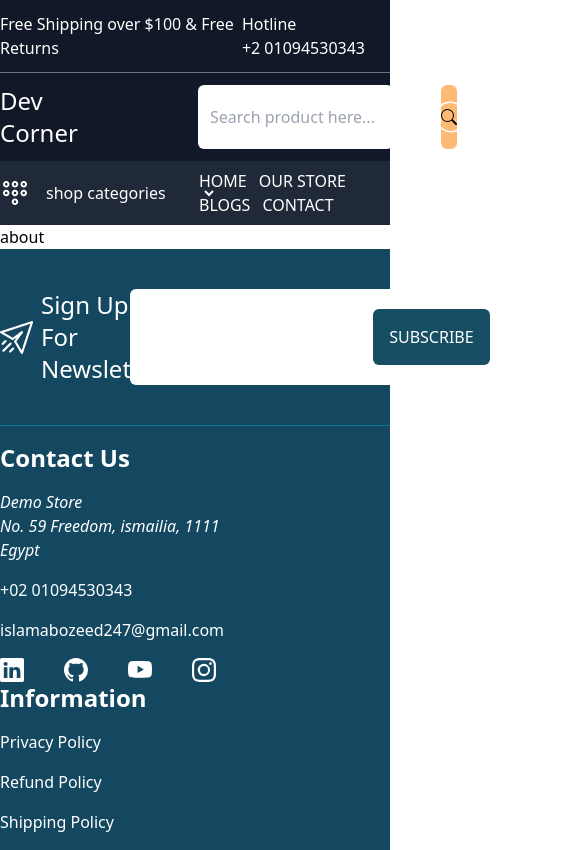
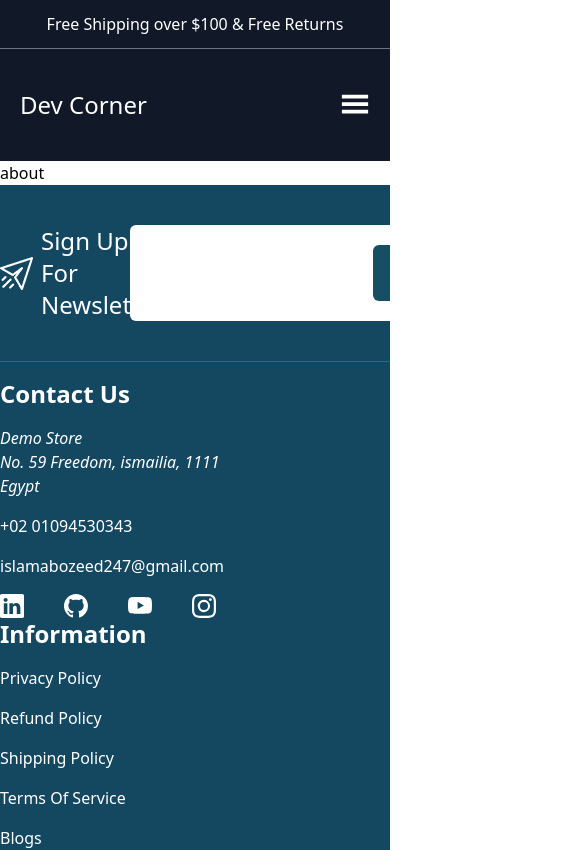
Before and after one commit to codexpro410/client, a Next.js app: page /about in a window 390 px wide. Shown: the top 850 px of the page, 585 px wide, since content can reach past the window. Built offline with nearby package versions, Linux system fonts and the light colour scheme.

Commit message:
responsive for header, hero,..

```diff
--- a/src/components/Categories.tsx
+++ b/src/components/Categories.tsx
@@ -25,7 +25,7 @@ const services = [
 ]
 const Categories = () => {
   return (
-    <div className="bg-gray-200">
+    <div className="bg-gray-200 overflow-hidden">
     <div className=' text-black container mx-auto pb-10'>
         <section className='bg-white flex-wrap flex justify-between items-center'>
         {
--- a/src/components/FeatureCollection.tsx
+++ b/src/components/FeatureCollection.tsx
@@ -21,7 +21,7 @@ const FeatureCollection = () => {
     }, [])
     console.log(products)
   return (
-    <div className="bg-gray-200">
+    <div className="bg-gray-200 overflow-hidden">
     <div className=' text-black container mx-auto pb-10 h-max'>
         <div className="flex justify-between">
         <h2  className='text-3xl font-bold pb-10'>Featured Collection</h2>
--- a/src/components/OurLatestNews.tsx
+++ b/src/components/OurLatestNews.tsx
@@ -17,7 +17,7 @@ const news = [
 
 const OurLatestNews = () => {
   return (
-    <div className="bg-gray-200">
+    <div className="bg-gray-200 overflow-hidden">
     <div className=' text-black container mx-auto pb-10'>
         <h2 className='text-3xl font-bold pb-10'>Our Latest News</h2>
             <section className='flex gap-4 justify-between items-center'>
--- a/src/components/OurPopularProducts.tsx
+++ b/src/components/OurPopularProducts.tsx
@@ -36,7 +36,7 @@ const OurPopularProducts = () => {
     const [hover, setHover] = useState<number | null>(null)
 
   return (
-    <div className="bg-gray-200">
+    <div className="bg-gray-200 overflow-hidden">
     <div className=' text-black container mx-auto pb-10 h-max'>
         <div className="flex justify-between">
         <h2  className='text-3xl font-bold pb-10'>Our Popular Products</h2>
--- a/src/components/Section4.tsx
+++ b/src/components/Section4.tsx
@@ -19,7 +19,7 @@ const services = [
 ]
 const Section4 = () => {
   return (
-    <div className="bg-gray-200">
+    <div className="bg-gray-200 overflow-hidden">
     <div className='container mx-auto py-20 h-max'>
         <section className='flex gap-2 justify-between'>
         {
--- a/src/components/Service.tsx
+++ b/src/components/Service.tsx
@@ -14,11 +14,11 @@ const services = [
 ]
 const Service = () => {
   return (
-    <div className="bg-gray-200">
-    <div className=' text-black flex justify-between items-center container mx-auto py-20'>
+    <div className="bg-gray-200 overflow-hidden">
+    <div className=' text-black grid grid-cols-10 container mx-auto py-20 gap-2'>
         {
             services.map(item =>(
-                <div className="flex" key={item.h4}>
+                <div className="col-span-5 md:col-span-2 flex items-center" key={item.h4}>
                     <Image src={item.imgs} alt='serivce'/>
                     <div className="pl-5">
                         <h4>{item.h4}</h4>
--- a/src/components/SpecialProducts.tsx
+++ b/src/components/SpecialProducts.tsx
@@ -44,7 +44,7 @@ const SpecialProducts: React.FC = () => {
 
 
   return (
-    <div className="bg-gray-200">
+    <div className="bg-gray-200 overflow-hidden">
     <div className=' text-black container mx-auto py-20'>
         <h2  className='text-3xl font-bold pb-10'>Special Products</h2>
       <div className="grid  grid-cols-6 gap-4  ">
--- a/src/layouts/Footer.tsx
+++ b/src/layouts/Footer.tsx
@@ -6,7 +6,7 @@ import Link from 'next/link';
 
 const Footer = () => {
   return (
-    <footer className=' bg-[#144861] text-white'>
+    <footer className=' bg-[#144861] text-white overflow-hidden'>
       <div className="container mx-auto">
       {/* 1st */}
       <section className='flex justify-between lg:w-4/6 m-auto py-10'>
--- a/src/layouts/Header.tsx
+++ b/src/layouts/Header.tsx
@@ -1,5 +1,5 @@
 import Image from 'next/image'
-import React from 'react'
+import React, { useState } from 'react'
 import {BsSearch} from 'react-icons/bs'
 import compare from '../../public/images/compare.svg'
 import wishlist from '../../public/images/wishlist.svg'
@@ -7,6 +7,7 @@ import user from '../../public/images/user.svg'
 import cart from '../../public/images/cart.svg'
 import menu from '../../public/images/menu.svg'
 import Link from 'next/link'
+import { GiHamburgerMenu } from 'react-icons/gi'
 
 const navIcons = [
   {imgs:compare, text1:'Compare', text2:'Products',link:"/compareproducts"},
@@ -14,32 +15,33 @@ const navIcons = [
   {imgs:user, text1:'Login', text2:'MyAccount',link:"/auth/login"},
 ]
 const Header = () => {
+  const [toggle, setToggle] = useState(false)
   return (
-      <main className='pt-3  bg-gray-900 text-white '>
+      <main className='pt-3  bg-gray-900 text-white overflow-hidden'>
         <section className="flex justify-between container mx-auto">
-          <p className='text-1xl'>Free Shipping over $100 & Free Returns</p>
-          <p className='text-1xl hover:text-orange-300'>Hotline <a href="tel:+201094530343">+2 01094530343</a></p>
+          <p className='text-1xl text-center flex-auto sm:text-left'>Free Shipping over $100 & Free Returns</p>
+          <p className='text-1xl hover:text-orange-300 hidden sm:block'>Hotline <a href="tel:+201094530343">+2 01094530343</a></p>
         </section>
 
         <div className="container mx-auto">
-        <hr className='border-gray-500 mt-3 '/>
+        <hr className='border-gray-500 mt-3'/>
         </div>
-        <section className="flex py-3 gap-10 container mx-auto ">
-          <Link href="/" className='text-2xl w-52'>Dev Corner</Link>
-          <div className="bg-white flex justify-between items-center ml-20 rounded-md w-3/6">
-          <input type="text" name="search" id="search" placeholder="Search product here..." className='h-6 lg:w-full outline-none text-black pl-3 '/>
+        <section className="hidden sm:grid grid-cols-12 py-3 gap-10 container mx-auto">
+          <Link href="/" className='text-2xl col-span-2 sm:text-sm sm:col-span-1 md:text-2xl md:col-span-2'>Dev Corner</Link>
+          <div className="bg-white flex justify-between items-center rounded-md col-span-8 md:col-span-4 lg:col-span-5">
+          <input type="text" name="search" id="search" placeholder="Search product here..." className='overflow-hidden outline-none text-black '/>
           <p className=' text-black bg-orange-300  h-full flex items-center w-20 lg:w-1/6 rounded-md justify-center cursor-pointer'><BsSearch/></p>
           </div>
           <div className="flex gap-10">
             {
               navIcons.map((icon)=>(
-                <Link href={icon.link} className={`flex gap-2 cursor-pointer`} key={icon.imgs}>
-                  <Image src={icon.imgs} alt={icon.text1} className=' '/>
+                <Link href={icon.link} className={`hidden md:flex gap-4 cursor-pointer`} key={icon.imgs}>
+                  <Image src={icon.imgs} alt={icon.text1} className='block'/>
                   <p className='hover:text-orange-300'>{icon.text1} <br /> {icon.text2}</p>
                 </Link>
               ))
             }
-            <Link href="/cart" className="flex items-center cursor-pointer">
+            <Link href="/cart" className=" flex items-center cursor-pointer">
 
               <Image src={cart} alt='cart'/>
               <div className="pl-2">
@@ -49,12 +51,11 @@ const Header = () => {
             </Link>
           </div>
         </section>
+            {/* Third */}
+        <section className='hidden sm:block py-2 bg-gray-800  uppercase'>
+          <div className="container mx-auto flex items-center">
 
-            {/* Third */}
-        <section className=' py-2 bg-gray-800  uppercase'>
-          <div className="container mx-auto flex">
-
-          <div className="flex text-black pr-3 ">
+          <div className="flex item text-black pr-3 ">
             <Image src={menu} alt='shop' className='mr-3'/>
             <select className='bg-gray-800 text-white outline-none cursor-pointer'>
               <option value="">shop categories</option>
@@ -69,8 +70,27 @@ const Header = () => {
             <Link className='pr-3 hover:text-orange-300' href={'/blogs'}>blogs</Link>
             <Link className='pr-3 hover:text-orange-300' href={'/contact'}>contact</Link>
           </div>
+          {/* side Menu for MD*/}
+        <div className="flex justify-between px-5 md:hidden">
+          <GiHamburgerMenu size={30} className='cursor-pointer hover:text-orange-300'/>
+        </div>
           </div>
         </section>
+        {/* side Menu */}
+        <div className="flex justify-between px-5 py-10 sm:hidden">
+          <h1 className='text-2xl'>Dev Corner</h1>
+          <GiHamburgerMenu size={30} className='cursor-pointer hover:text-orange-300'
+          onClick={()=>setToggle(!toggle)}/>
+        </div>
+        {
+          toggle &&
+          <div className="h-screen flex flex-col gap-5 text-2xl pl-5" onClick={()=>setToggle(false)}>
+            <Link className='pr-3 hover:text-orange-300' href={'/'}>Home</Link>
+            <Link className='pr-3 hover:text-orange-300' href={'/store'}>our store</Link>
+            <Link className='pr-3 hover:text-orange-300' href={'/blogs'}>blogs</Link>
+            <Link className='pr-3 hover:text-orange-300' href={'/contact'}>contact</Link>
+          </div>
+        }
       </main>
   )
 }
```
Also changed, not shown: src/components/Hero.tsx (+34 -34 lines).
